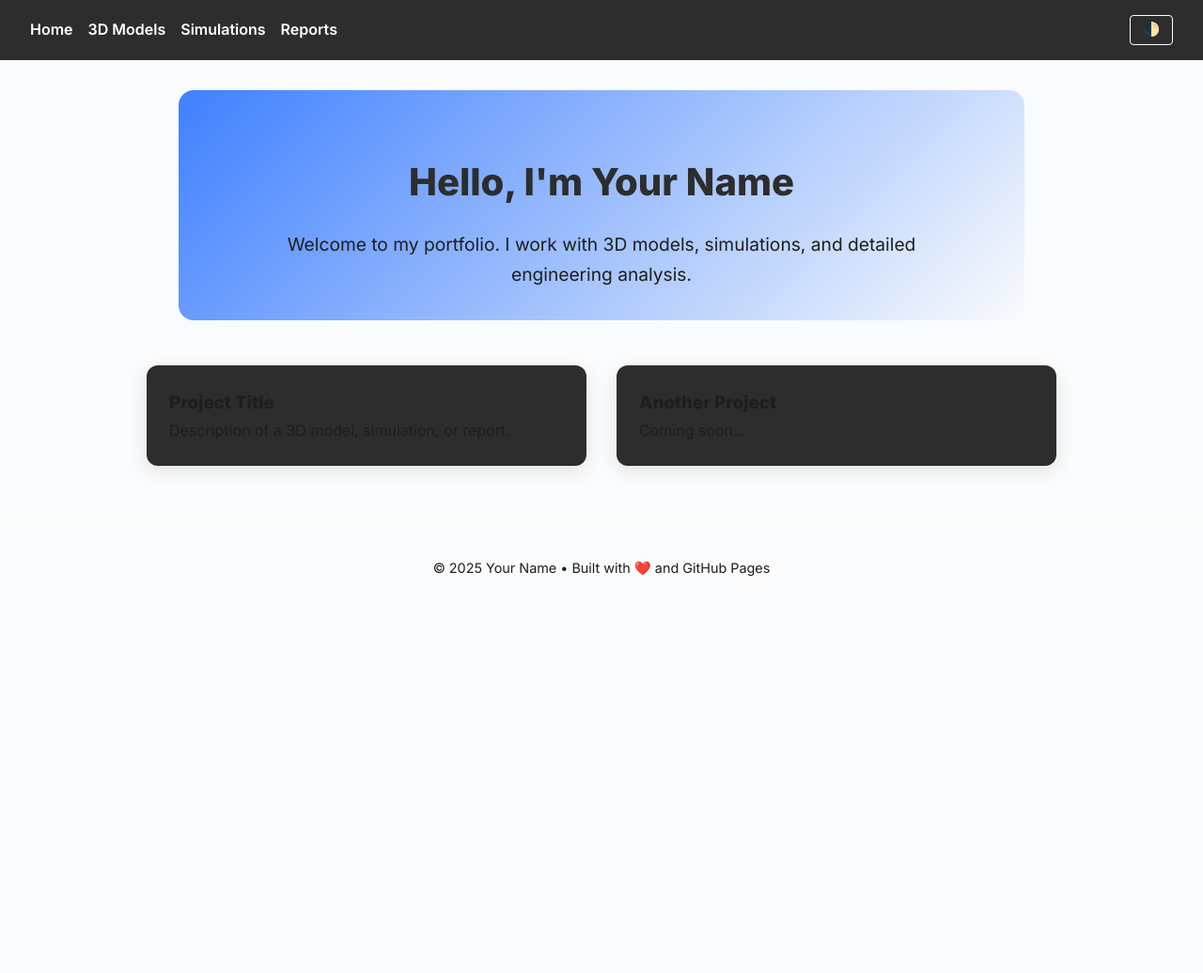
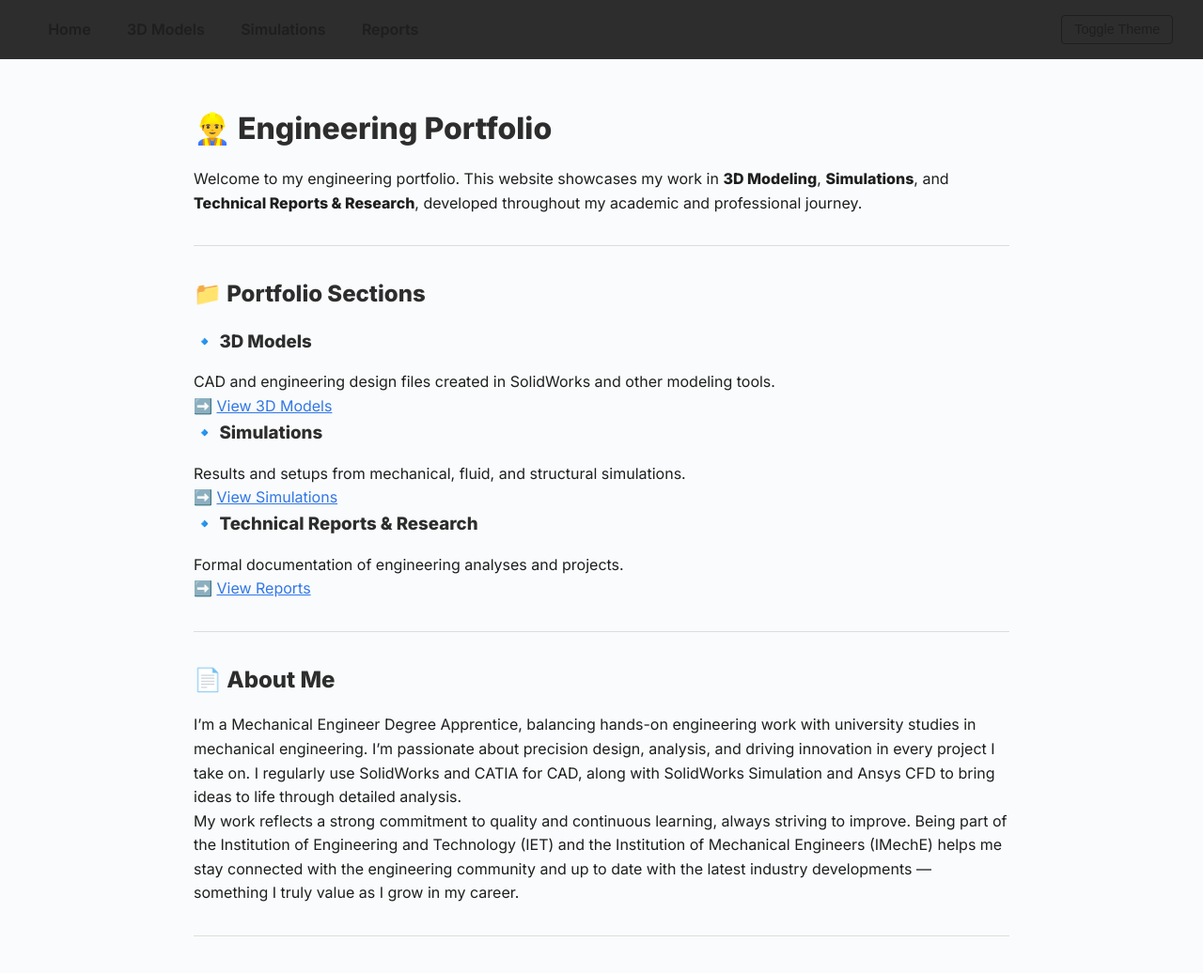
Before and after one commit to tob-mas/engineeringportfolio, a Jekyll site: the page built from index.md, in a window 1280 px wide and 1077 px high. Shown: the top 1036 px of the window at 94% size. Built offline with Jekyll 4.4.1, drawn with Linux system fonts in a browser that asks for light colours.

Commit message:
Update default.html

```diff
--- a/_layouts/default.html
+++ b/_layouts/default.html
@@ -1,29 +1,33 @@
 <!DOCTYPE html>
 <html lang="en">
   <head>
-    <meta charset="utf-8" />
-    <meta name="viewport" content="width=device-width, initial-scale=1" />
-    <meta name="description" content="Portfolio of 3D models, simulations, and research." />
-    <meta name="author" content="Your Name" />
-    <meta property="og:title" content="Your Name | Portfolio" />
-    <meta property="og:description" content="Explore 3D models, simulations, and reports." />
-    <meta property="og:image" content="/assets/preview.png" />
-    <link rel="icon" type="image/png" href="/favicon.png" />
+    <meta charset="utf-8">
     <title>{{ page.title }}</title>
-    <link href="https://fonts.googleapis.com/css2?family=Inter:wght@400;600;800&display=swap" rel="stylesheet" />
+    <meta name="viewport" content="width=device-width, initial-scale=1">
+    <link href="https://fonts.googleapis.com/css2?family=Inter:wght@400;600;800&display=swap" rel="stylesheet">
     <style>
       :root {
         --bg: #f9fbfc;
         --text: #1e1e1e;
         --primary: #2d2d2d;
-        --accent: #3f80ff;
-        --hover: #669fff;
+        --accent: #4f9aff;
+        --hover: #3277e6;
+      }
+
+      @media (prefers-color-scheme: dark) {
+        :root {
+          --bg: #1a1a1a;
+          --text: #eaeaea;
+          --primary: #121212;
+          --accent: #4f9aff;
+          --hover: #72b2ff;
+        }
       }
 
       [data-theme="dark"] {
         --bg: #1a1a1a;
         --text: #eaeaea;
-        --primary: #ffffff;
+        --primary: #121212;
         --accent: #4f9aff;
         --hover: #72b2ff;
       }
@@ -34,17 +38,12 @@
         box-sizing: border-box;
       }
 
-      html {
-        scroll-behavior: smooth;
-      }
-
       body {
         font-family: 'Inter', sans-serif;
-        font-size: 16px;
-        line-height: 1.7;
         background-color: var(--bg);
         color: var(--text);
-        transition: background-color 0.4s ease, color 0.4s ease;
+        line-height: 1.6;
+        transition: background 0.3s ease, color 0.3s ease;
       }
 
       nav {
@@ -53,21 +52,17 @@
         display: flex;
         justify-content: center;
         align-items: center;
-        gap: 1rem;
         position: sticky;
         top: 0;
         z-index: 1000;
-        opacity: 0;
-        transform: translateY(-20px);
-        animation: slideDownFade 0.6s ease-out forwards;
-        transition: background-color 0.4s ease;
       }
 
       nav a {
-        color: white;
+        color: var(--text);
         text-decoration: none;
+        margin: 0 1.2rem;
         font-weight: 600;
-        transition: color 0.3s ease, border-bottom 0.3s ease;
+        transition: all 0.3s ease;
       }
 
       nav a:hover {
@@ -79,79 +74,57 @@
       .theme-toggle {
         margin-left: auto;
         background: none;
-        border: 1px solid white;
-        color: white;
+        border: 1px solid var(--text);
+        color: var(--text);
         padding: 0.4rem 0.8rem;
         cursor: pointer;
         border-radius: 4px;
         font-size: 0.9rem;
-        transition: background 0.3s ease, color 0.3s ease, transform 0.3s ease;
+        transition: background 0.3s ease, color 0.3s ease, border 0.3s ease;
       }
 
       .theme-toggle:hover {
-        background: rgba(255, 255, 255, 0.1);
-        transform: scale(1.05);
+        background: var(--accent);
+        color: #fff;
+        border-color: var(--accent);
       }
 
-      .hero {
-        text-align: center;
-        padding: 4rem 1rem 2rem;
-        background: linear-gradient(135deg, var(--accent), transparent);
-        border-radius: 1rem;
+      main {
+        padding: 3rem 1rem;
         max-width: 900px;
-        margin: 2rem auto;
+        margin: auto;
       }
 
-      .hero h1 {
-        font-size: 2.5rem;
+      h1, h2, h3 {
+        color: var(--primary);
         margin-bottom: 1rem;
-        color: var(--primary);
       }
 
-      .hero p {
-        font-size: 1.2rem;
-        max-width: 700px;
-        margin: 0 auto;
-        color: var(--text);
+      section {
+        margin-bottom: 3rem;
       }
 
-      .card-grid {
-        display: grid;
-        gap: 2rem;
-        grid-template-columns: repeat(auto-fit, minmax(280px, 1fr));
-        max-width: 1000px;
-        margin: 3rem auto;
-        padding: 0 1rem;
+      a {
+        color: var(--hover);
+        font-weight: 500;
+        transition: color 0.3s ease;
       }
 
-      .card {
-        background-color: var(--primary);
-        color: var(--text);
-        border-radius: 12px;
-        padding: 1.5rem;
-        transition: transform 0.3s ease, box-shadow 0.3s ease;
-        box-shadow: 0 6px 20px rgba(0, 0, 0, 0.1);
+      a:hover {
+        color: var(--accent);
       }
 
-      .card:hover {
-        transform: translateY(-5px);
-        box-shadow: 0 10px 24px rgba(0, 0, 0, 0.15);
+      hr {
+        margin: 2rem 0;
+        border: none;
+        height: 1px;
+        background-color: #ddd;
       }
 
-      footer {
-        text-align: center;
-        font-size: 0.9rem;
-        color: var(--text);
-        padding: 2rem 1rem;
-        border-top: 1px solid rgba(255, 255, 255, 0.1);
-        margin-top: 4rem;
-      }
-
-      @keyframes slideDownFade {
-        to {
-          opacity: 1;
-          transform: translateY(0);
-        }
+      .fade-in {
+        opacity: 0;
+        transform: translateY(20px);
+        animation: fadeInUp 0.6s ease-out forwards;
       }
 
       @keyframes fadeInUp {
@@ -159,6 +132,26 @@
           opacity: 1;
           transform: translateY(0);
         }
+      }
+
+      .content-block {
+        border-left: 4px solid var(--accent);
+        padding: 1rem 1.5rem;
+        margin-bottom: 2rem;
+        background: rgba(79, 154, 255, 0.05);
+        border-radius: 8px;
+        animation: fadeInUp 0.6s ease-out both;
+      }
+
+      .content-block h3 {
+        margin-bottom: 0.5rem;
+        font-weight: 600;
+        color: var(--primary);
+      }
+
+      .content-block p {
+        margin: 0;
+        font-size: 0.95rem;
       }
     </style>
   </head>
@@ -168,37 +161,45 @@
       <a href="{{ "/3d_models/" | relative_url }}">3D Models</a>
       <a href="{{ "/simulations/" | relative_url }}">Simulations</a>
       <a href="{{ "/reports/" | relative_url }}">Reports</a>
-      <button class="theme-toggle" onclick="toggleTheme()">🌓</button>
+      <button class="theme-toggle" onclick="toggleTheme()">Toggle Theme</button>
     </nav>
 
-    <section class="hero">
-      <h1>Hello, I'm Your Name</h1>
-      <p>Welcome to my portfolio. I work with 3D models, simulations, and detailed engineering analysis.</p>
-    </section>
-
     <main id="main-content">
-      <div class="card-grid">
-        <div class="card">
-          <h3>Project Title</h3>
-          <p>Description of a 3D model, simulation, or report.</p>
-        </div>
-        <div class="card">
-          <h3>Another Project</h3>
-          <p>Coming soon...</p>
-        </div>
-      </div>
+      {{ content }}
     </main>
 
-    <footer>
-      <p>© {{ "now" | date: "%Y" }} Your Name • Built with ❤️ and GitHub Pages</p>
-    </footer>
+    <script>
+      // Apply theme on page load from localStorage
+      (function () {
+        const savedTheme = localStorage.getItem('theme');
+        if (savedTheme) {
+          document.documentElement.setAttribute('data-theme', savedTheme);
+        }
+      })();
 
-    <script>
+      // Theme toggle with persistence
       function toggleTheme() {
         const html = document.documentElement;
-        const current = html.getAttribute('data-theme');
-        html.setAttribute('data-theme', current === 'dark' ? 'light' : 'dark');
+        const current = html.getAttribute('data-theme') || 'light';
+        const newTheme = current === 'dark' ? 'light' : 'dark';
+        html.setAttribute('data-theme', newTheme);
+        localStorage.setItem('theme', newTheme);
       }
+
+      // Fade-in animation on scroll
+      const observer = new IntersectionObserver(entries => {
+        entries.forEach(entry => {
+          if (entry.isIntersecting) {
+            entry.target.classList.add('fade-in');
+          }
+        });
+      }, {
+        threshold: 0.1
+      });
+
+      document.querySelectorAll('main > *').forEach(el => {
+        observer.observe(el);
+      });
     </script>
   </body>
 </html>
```
